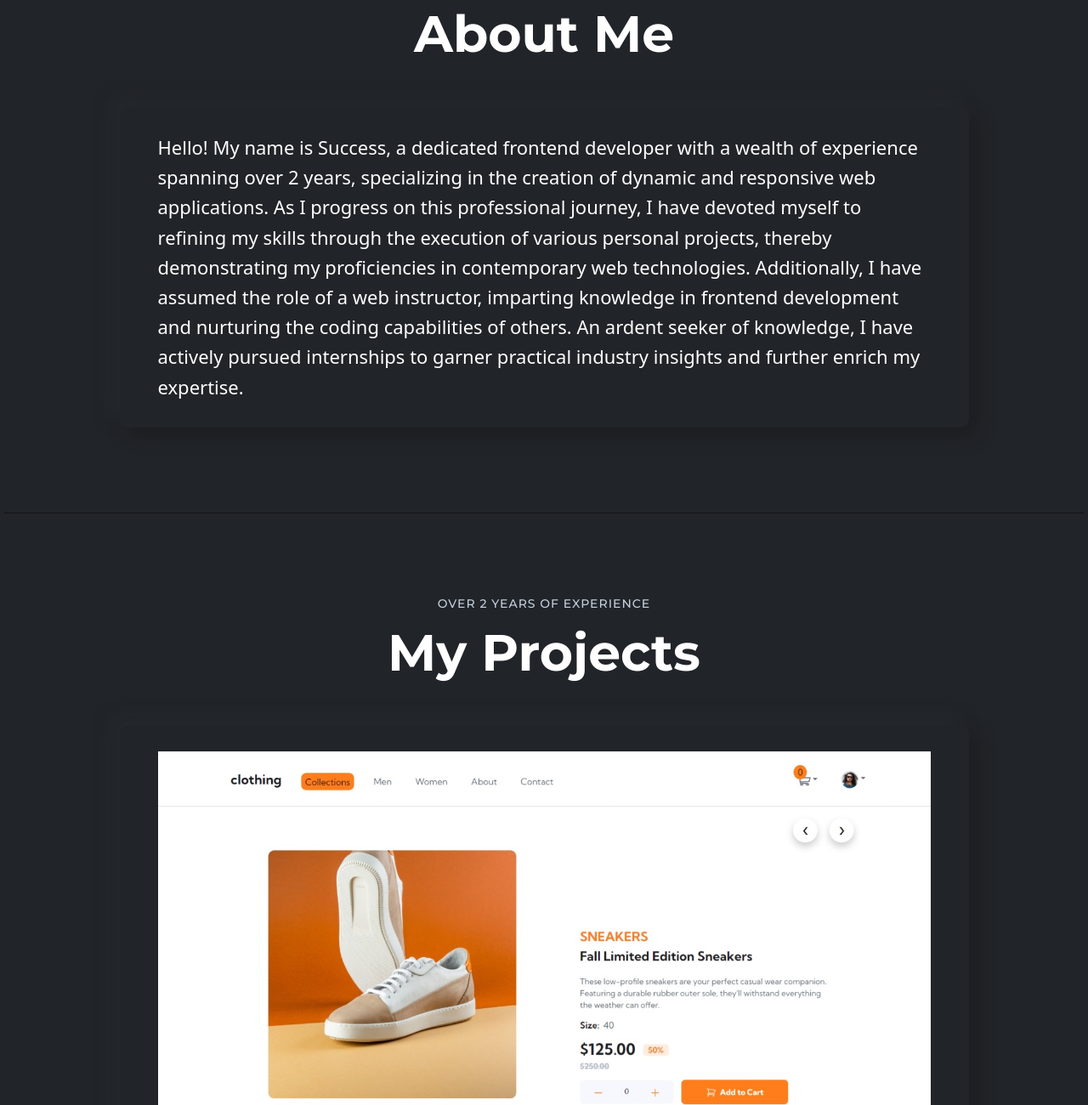
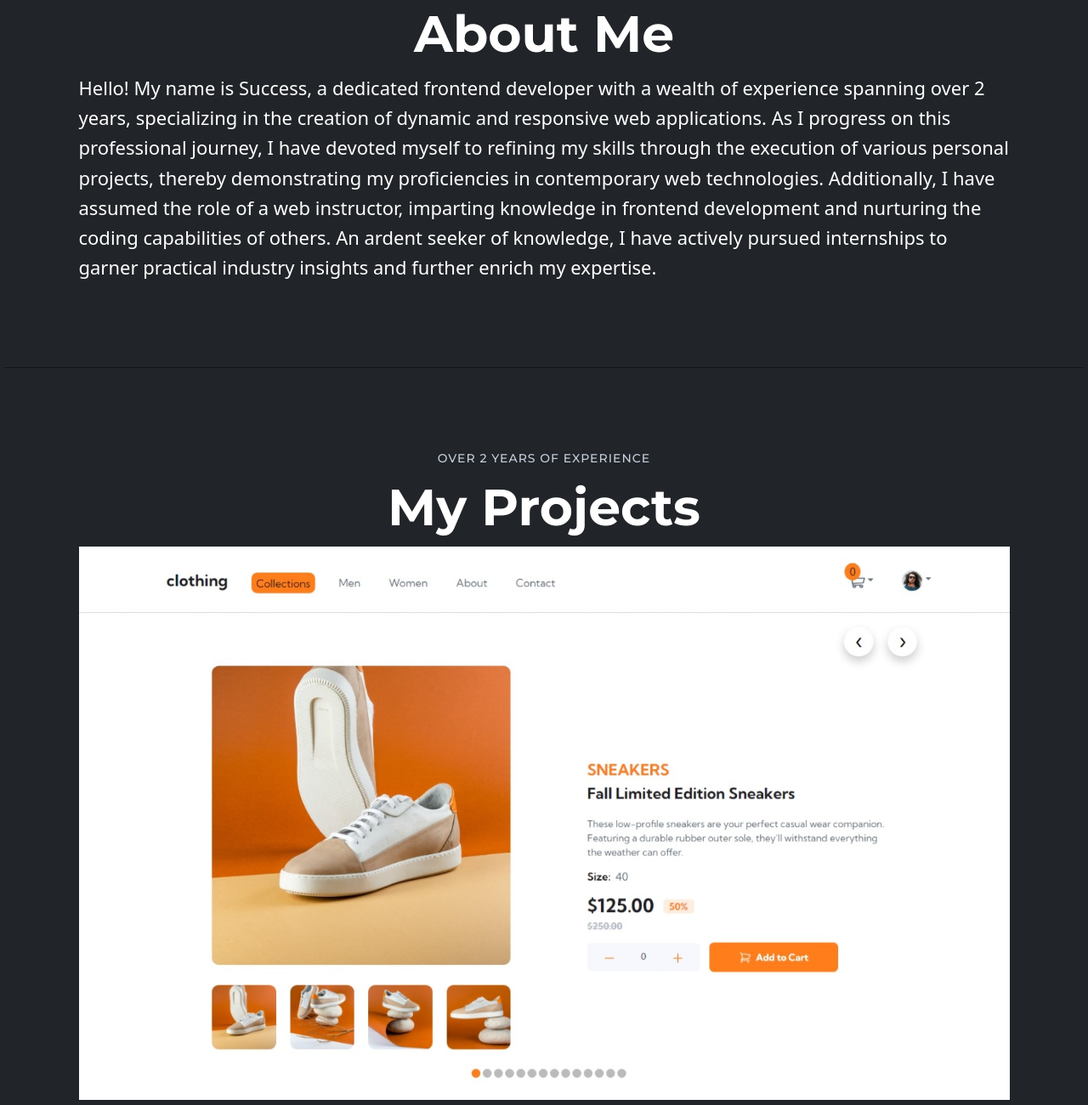
Before and after one commit to Error-at-night/Success-A.O, a plain HTML site: page index.html in a window 1280 px wide. Shown: the part 2120-3420 px from the top of the page at 85% size. Drawn offline with nearby package versions, Linux system fonts and the light colour scheme.

Commit message:
made some changes to the about section and portfolio section

```diff
--- a/index.html
+++ b/index.html
@@ -467,14 +467,14 @@
             </div>
           </div>
           <div class="row mt--10">
-            <div class="col-12 mt_experience">
+            <div class="col-12">
               <div
                 data-aos="fade-up"
                 data-aos-duration="500"
                 data-aos-delay="100"
-                class="experience-style-two"
+                class=""
               >
-                <div class="container">
+                <div class="">
                   <div class="row">
                     <div class="col-12">
                       <p style="color: #fff">
@@ -516,15 +516,15 @@
             </div>
           </div>
           <div class="row mt--10">
-            <div class="col-12 mt_experience">
+            <div class="col-12">
               <!-- single project -->
               <div
                 data-aos="fade-up"
                 data-aos-duration="500"
                 data-aos-delay="100"
-                class="experience-style-two"
+                class=""
               >
-                <div class="container">
+                <div class="">
                   <div class="row justify-content-between">
                     <div
                       class="col-sm-12 col-md-12 col-lg-12 col-xl-12 experience-image"
```
